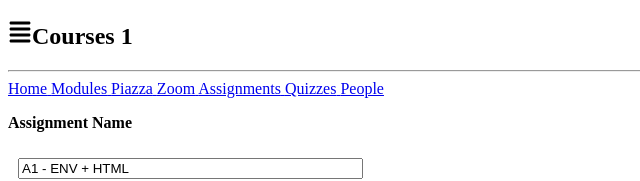
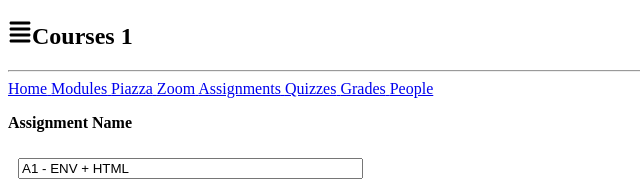
Before and after one commit to lifeashaze/kambaz-next-js, a Next.js app: page /Courses/1/Assignments/1 in a window 1280 px wide. Shown: the top 181 px of the page, without its empty margins (0-640 px from the left). Built offline with nearby package versions, Linux system fonts and the light colour scheme.

Commit message:
added checklist for rubric cross check later and added a nav link

```diff
--- a/app/(Kambaz)/Courses/[cid]/Navigation.tsx
+++ b/app/(Kambaz)/Courses/[cid]/Navigation.tsx
@@ -51,6 +51,14 @@ export default function CourseNavigation() {
         Quizzes{" "}
       </Link>
       <Link
+        href="/Courses/1234/Grades"
+        id="wd-course-quizzes-link"
+        className="list-group-item text-danger border-0"
+      >
+        {" "}
+        Grades{" "}
+      </Link>
+      <Link
         href="/Courses/1234/People/Table"
         id="wd-course-people-link"
         className="list-group-item text-danger border-0"
```
Also changed, not shown: 1 other file (tests, documents, lock files or other folders).
